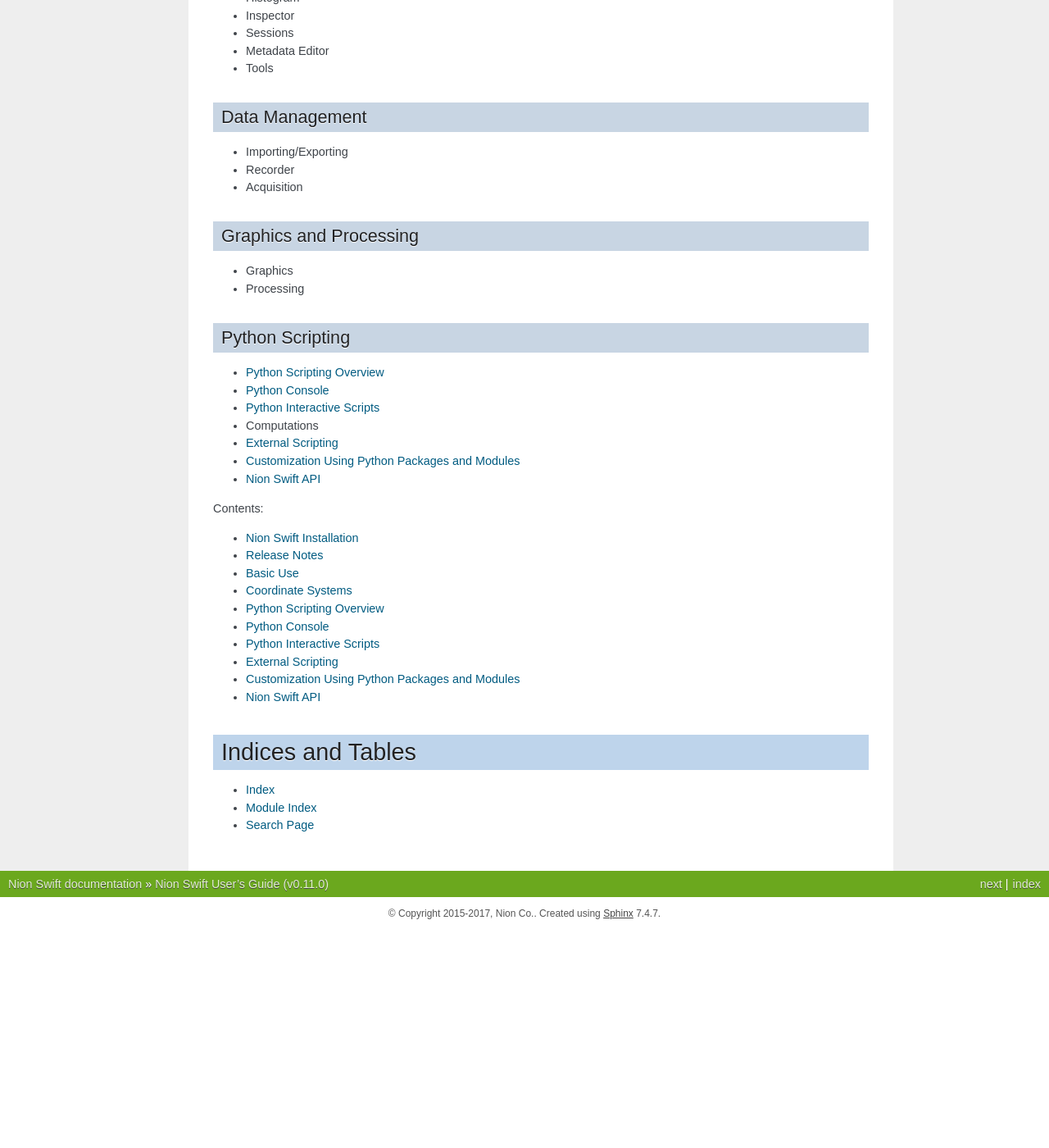
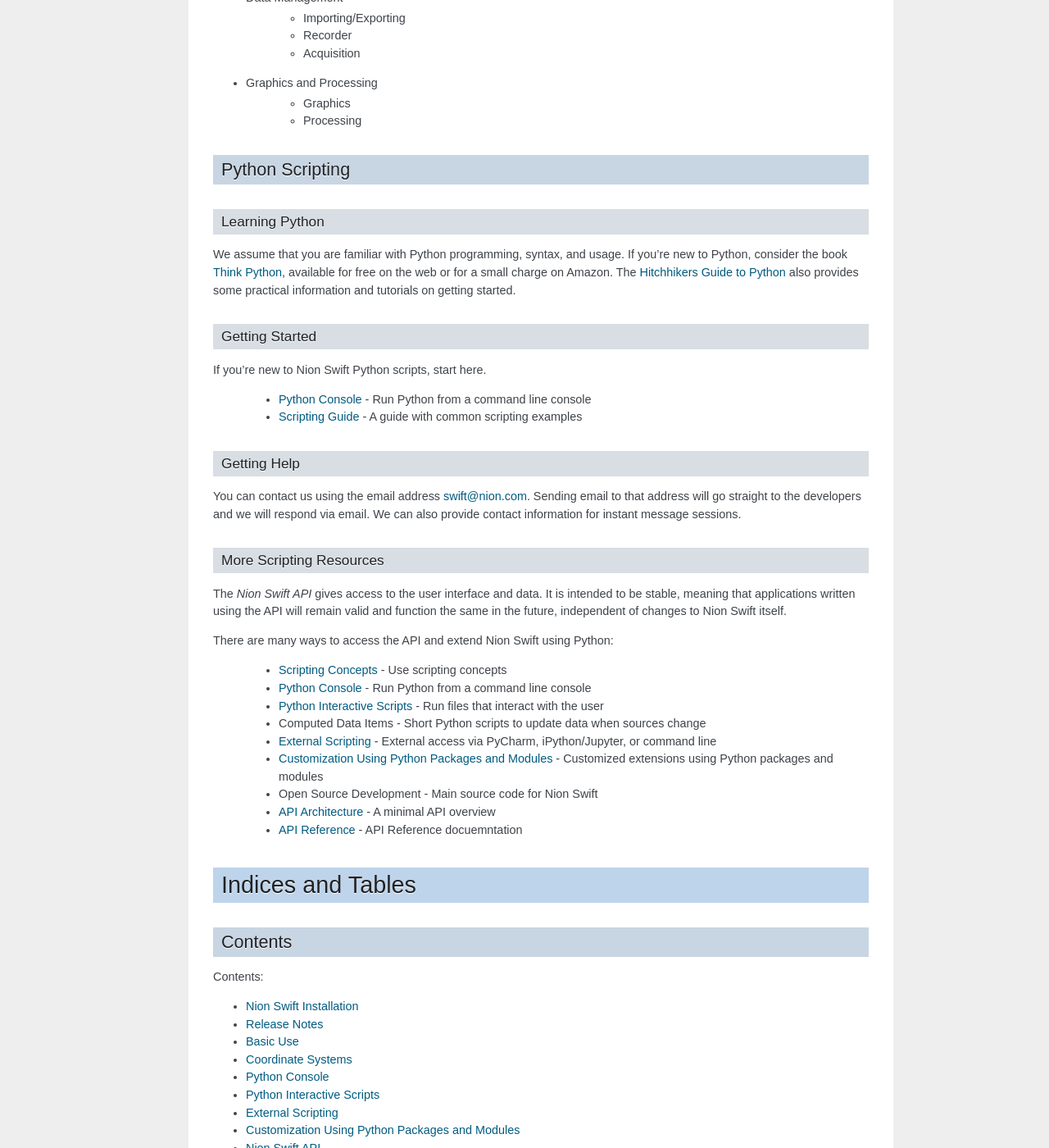
Before and after one commit to nion-software/nionswift, a Sphinx documentation site: the page built from docs/index.rst, in a window 1280 px wide and 1400 px high, scrolled down 1129 px. Shown: the whole window at 82% size. Built offline with Sphinx 7.4.7, drawn with Linux system fonts in a browser that asks for light colours; before the commit the page ends 2263 px from its top, so only the background shows below that; some of the changed text lies outside the part shown.

Commit message:
Reorganize index to be easier to use. Merge python_scripting.

```diff
--- a/docs/index.rst
+++ b/docs/index.rst
@@ -33,55 +33,82 @@ one or more individual *data items* within the library. The *data panel* and *br
 items from the library are displayed in the current workspace.
 
 * :ref:`basic-use`
+* Data Displays
+    * Display Panels
+    * Images
+    * Line Plots
+* Data
+    * :ref:`coordinate-systems`
+    * Collections
+    * Sequences
+* Tool Panels
+    * Info
+    * Histogram
+    * Inspector
+    * Sessions
+    * Metadata Editor
+    * Tools
+* Data Management
+    * Importing/Exporting
+    * Recorder
+    * Acquisition
+* Graphics and Processing
+    * Graphics
+    * Processing
 
-Data Displays
--------------
-* Display Panels
-* Images
-* Line Plots
-
-Data
-----
-* :ref:`coordinate-systems`
-* Collections
-* Sequences
-
-Tool Panels
------------
-* Info
-* Histogram
-* Inspector
-* Sessions
-* Metadata Editor
-* Tools
-
-Data Management
----------------
-* Importing/Exporting
-* Recorder
-* Acquisition
-
-Graphics and Processing
------------------------
-* Graphics
-* Processing
+.. _python-scripting:
 
 Python Scripting
 ----------------
-* :ref:`python-scripting`
-* :ref:`python-console`
-* :ref:`python-interactive`
-* Computations
-* :ref:`python-external`
-* :ref:`python-extensions`
-* :ref:`api-index`
 
+Learning Python
++++++++++++++++
+We assume that you are familiar with Python programming, syntax, and usage. If you're new to Python, consider the book
+`Think Python <http://www.greenteapress.com/thinkpython/>`_, available for free on the web or for a small charge on
+Amazon. The `Hitchhikers Guide to Python <http://docs.python-guide.org/en/latest/>`_ also provides some practical
+information and tutorials on getting started.
+
+Getting Started
++++++++++++++++
+If you're new to Nion Swift Python scripts, start here.
+
+    * :ref:`python-console` - Run Python from a command line console
+    * :ref:`scripting-guide` - A guide with common scripting examples
+
+Getting Help
+++++++++++++
+You can contact us using the email address `swift@nion.com <mailto:swift@nion.com>`_. Sending email to that address will
+go straight to the developers and we will respond via email. We can also provide contact information for instant message
+sessions.
+
+More Scripting Resources
+++++++++++++++++++++++++
+The *Nion Swift API* gives access to the user interface and data. It is intended to be stable, meaning that applications
+written using the API will remain valid and function the same in the future, independent of changes to Nion Swift
+itself.
+
+There are many ways to access the API and extend Nion Swift using Python:
+
+    * :ref:`concepts-guide` - Use scripting concepts
+    * :ref:`python-console` - Run Python from a command line console
+    * :ref:`python-interactive` - Run files that interact with the user
+    * Computed Data Items - Short Python scripts to update data when sources change
+    * :ref:`python-external` - External access via PyCharm, iPython/Jupyter, or command line
+    * :ref:`python-extensions` - Customized extensions using Python packages and modules
+    * Open Source Development - Main source code for Nion Swift
+    * :ref:`api-architecture` - A minimal API overview
+    * :ref:`api-reference` - API Reference docuemntation
+
+Indices and Tables
+==================
+
+Contents
+--------
 .. toctree::
     installation
     release_notes
     basic_use
     coordinates
-    python_scripting
     python_console
     python_interactive
     python_external
```
Also changed, not shown: other parts of docs/index.rst (+2 -3 lines), docs/python_scripting.rst (deleted, +0 -43 lines).
